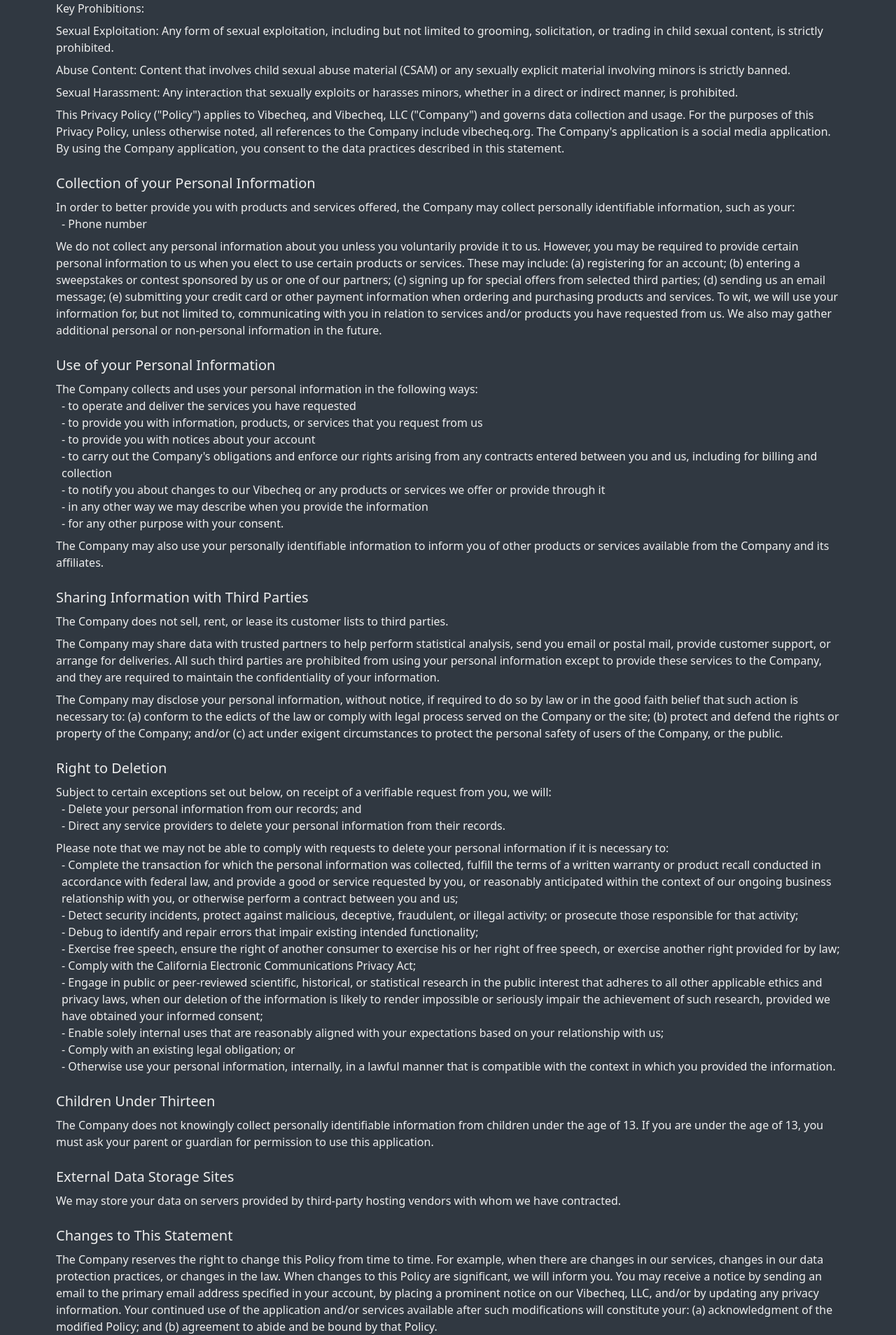
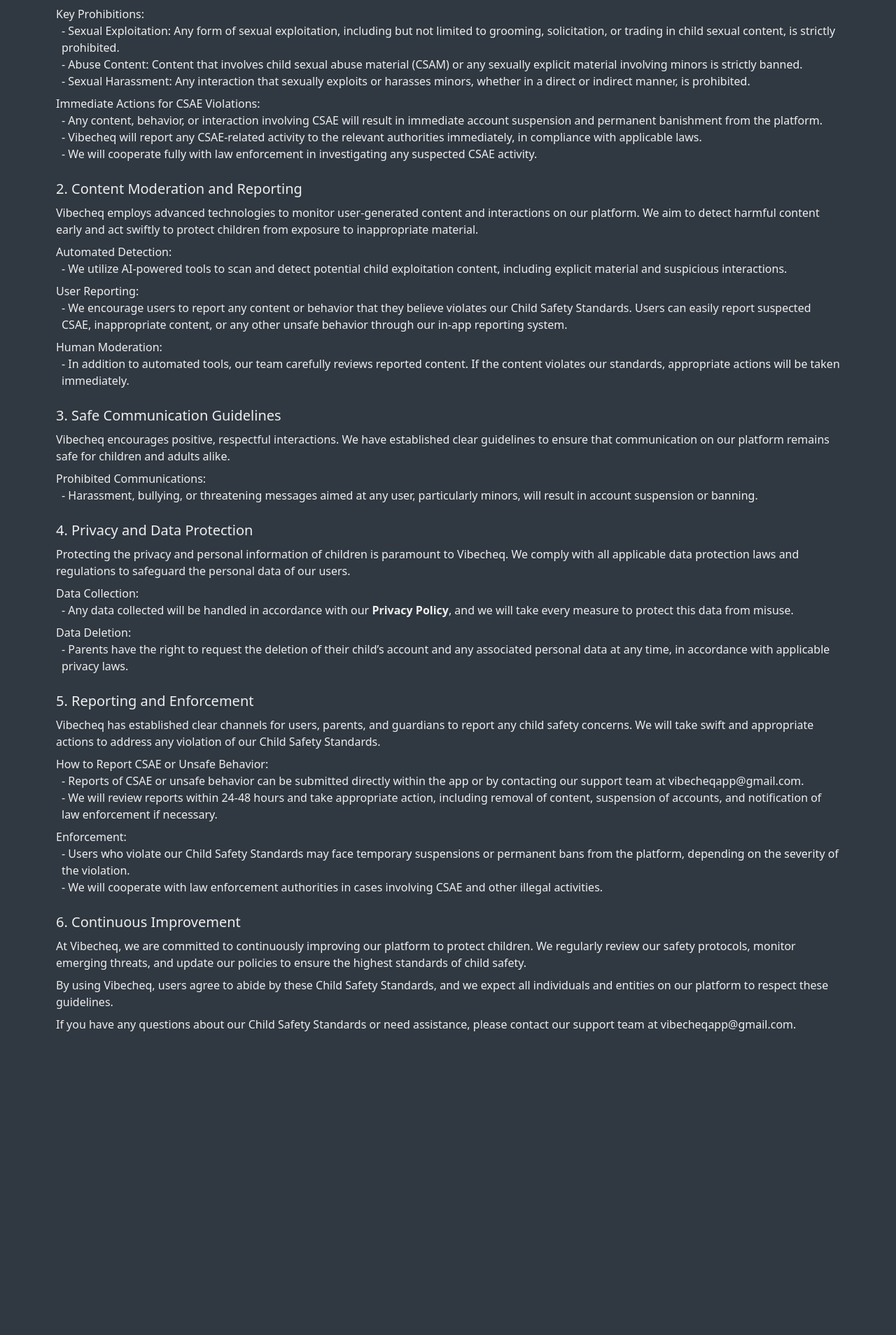
Before and after one commit to russplusplus/vibecheq-site, a Next.js app: page /child-safety-standards in a window 1280 px wide. Shown: the part 376-2284 px from the top of the page at 70% size. After the commit the page ends 1932 px from the top, so only its background shows below. Built offline with nearby package versions, Linux system fonts and the light colour scheme.

Commit message:
child safety standards page looks good

```diff
--- a/app/child-safety-standards/page.tsx
+++ b/app/child-safety-standards/page.tsx
@@ -11,9 +11,9 @@
                 the specific measures we have put in place to protect children and ensure compliance with relevant
                 laws and regulations.
             </p>
-            <h1 className="text-3xl mb-4">
+            <h2 className="text-xl mt-6">
                 1. Zero Tolerance for Child Sexual Abuse and Exploitation (CSAE)
-            </h1>
+            </h2>
             <p>
                 Vibecheq strictly prohibits any form of Child Sexual Abuse and Exploitation (CSAE) on our platform.
                 CSAE is a serious violation of human rights and is illegal under international law. We are committed
@@ -21,143 +21,120 @@
             </p>
             <p>Key Prohibitions:</p>
             <ul>
-                <li>
-                    <p>
-                        Sexual Exploitation: Any form of sexual exploitation, including but not limited to grooming,
+                <li className="ml-2">
+                        - Sexual Exploitation: Any form of sexual exploitation, including but not limited to grooming,
                         solicitation, or trading in child sexual content, is strictly prohibited.
-                    </p>
                 </li>
-                <li>
-                    <p>
-                        Abuse Content: Content that involves child sexual abuse material (CSAM) or any sexually explicit material involving minors is strictly banned.
-                    </p>
+                <li className="ml-2">
+                        - Abuse Content: Content that involves child sexual abuse material (CSAM) or any sexually explicit material involving minors is strictly banned.
                 </li>
-                <li>
-                    <p>
-                        Sexual Harassment: Any interaction that sexually exploits or harasses minors, whether in a direct or indirect manner, is prohibited.
-                    </p>
+                <li className="ml-2">
+                        - Sexual Harassment: Any interaction that sexually exploits or harasses minors, whether in a direct or indirect manner, is prohibited.
                 </li>
             </ul>
-
-
-
-
-
-
-
-
+            <p>Immediate Actions for CSAE Violations:</p>
+            <ul>
+                <li className="ml-2">
+                        - Any content, behavior, or interaction involving CSAE will result in immediate account suspension and permanent banishment from the platform.
+                </li>
+                <li className="ml-2">
+                        - Vibecheq will report any CSAE-related activity to the relevant authorities immediately, in compliance with applicable laws.
+                </li>
+                <li className="ml-2">
+                        - We will cooperate fully with law enforcement in investigating any suspected CSAE activity.
+                </li>
+            </ul>
+            <h2 className="text-xl mt-6">
+                2. Content Moderation and Reporting
+            </h2>
             <p>
-                This Privacy Policy (&quot;Policy&quot;) applies to Vibecheq, and Vibecheq, LLC (&quot;Company&quot;) and governs data collection and usage.
-                For the purposes of this Privacy Policy, unless otherwise noted, all references to the Company include vibecheq.org.
-                The Company&apos;s application is a social media application. By using the Company application, you consent to the data practices
-                described in this statement.
+                Vibecheq employs advanced technologies to monitor user-generated content and interactions on our platform. We aim to detect harmful content early and
+                act swiftly to protect children from exposure to inappropriate material.
             </p>
-
-            <h2 className="text-xl mt-6">Collection of your Personal Information</h2>
+            <p>Automated Detection:</p>
+            <ul>
+                <li className="ml-2">
+                    - We utilize AI-powered tools to scan and detect potential child exploitation content, including explicit material and suspicious interactions.
+                </li>
+            </ul>
+            <p>User Reporting:</p>
+            <ul>
+                <li className="ml-2">
+                    - We encourage users to report any content or behavior that they believe violates our Child Safety Standards. Users can easily report suspected CSAE, inappropriate content, or any other unsafe behavior through our in-app reporting system.
+                </li>
+            </ul>
+            <p>Human Moderation:</p>
+            <ul>
+                <li className="ml-2">
+                    - In addition to automated tools, our team carefully reviews reported content. If the content violates our standards, appropriate actions will be taken immediately.
+                </li>
+            </ul>
+            <h2 className="text-xl mt-6">
+                3. Safe Communication Guidelines
+            </h2>
             <p>
-                In order to better provide you with products and services offered, the Company may collect personally identifiable information,
-                such as your:
+                Vibecheq encourages positive, respectful interactions. We have established clear guidelines to ensure that communication on our platform remains safe for children and adults alike.
             </p>
+            <p>Prohibited Communications:</p>
             <ul>
-                <li className="ml-2">- Phone number</li>
+                <li className="ml-2">
+                    - Harassment, bullying, or threatening messages aimed at any user, particularly minors, will result in account suspension or banning.
+                </li>
             </ul>
+            <h2 className="text-xl mt-6">
+                4. Privacy and Data Protection
+            </h2>
             <p>
-                We do not collect any personal information about you unless you voluntarily provide it to us. However, you may be required to
-                provide certain personal information to us when you elect to use certain products or services. These may include: (a) registering
-                for an account; (b) entering a sweepstakes or contest sponsored by us or one of our partners; (c) signing up for special offers
-                from selected third parties; (d) sending us an email message; (e) submitting your credit card or other payment information when
-                ordering and purchasing products and services. To wit, we will use your information for, but not limited to, communicating with
-                you in relation to services and/or products you have requested from us. We also may gather additional personal or non-personal
-                information in the future.
+                Protecting the privacy and personal information of children is paramount to Vibecheq. We comply with all applicable data protection laws and regulations to safeguard the personal data of our users.
             </p>
-
-            <h2 className="text-xl mt-6">Use of your Personal Information</h2>
+            <p>Data Collection:</p>
+            <ul>
+                <li className="ml-2">
+                    - Any data collected will be handled in accordance with our <strong><a href="https:vibecheq.org/privacy-policy">Privacy Policy</a></strong>, and we will take every measure to protect this data from misuse.
+                </li>
+            </ul>
+            <p>Data Deletion:</p>
+            <ul>
+                <li className="ml-2">
+                    - Parents have the right to request the deletion of their child’s account and any associated personal data at any time, in accordance with applicable privacy laws.
+                </li>
+            </ul>
+            <h2 className="text-xl mt-6">
+                5. Reporting and Enforcement
+            </h2>
             <p>
-                The Company collects and uses your personal information in the following ways:
+                Vibecheq has established clear channels for users, parents, and guardians to report any child safety concerns. We will take swift and appropriate actions to address any violation of our Child Safety Standards.
             </p>
+            <p>How to Report CSAE or Unsafe Behavior:</p>
             <ul>
-                <li className="ml-2">- to operate and deliver the services you have requested </li>
-                <li className="ml-2">- to provide you with information, products, or services that you request from us </li>
-                <li className="ml-2">- to provide you with notices about your account </li>
-                <li className="ml-2">- to carry out the Company&apos;s obligations and enforce our rights arising from any contracts entered between you and us, including for billing and collection </li>
-                <li className="ml-2">- to notify you about changes to our Vibecheq or any products or services we offer or provide through it </li>
-                <li className="ml-2">- in any other way we may describe when you provide the information </li>
-                <li className="ml-2">- for any other purpose with your consent. </li>
+                <li className="ml-2">
+                    - Reports of CSAE or unsafe behavior can be submitted directly within the app or by contacting our support team at vibecheqapp@gmail.com.
+                </li>
+                <li className="ml-2">
+                    - We will review reports within 24-48 hours and take appropriate action, including removal of content, suspension of accounts, and notification of law enforcement if necessary.
+                </li>
             </ul>
+            <p>Enforcement:</p>
+            <ul>
+                <li className="ml-2">
+                    - Users who violate our Child Safety Standards may face temporary suspensions or permanent bans from the platform, depending on the severity of the violation.
+                </li>
+                <li className="ml-2">
+                    - We will cooperate with law enforcement authorities in cases involving CSAE and other illegal activities.
+                </li>
+            </ul>
+            <h2 className="text-xl mt-6">
+                6. Continuous Improvement
+            </h2>
             <p>
-                The Company may also use your personally identifiable information to inform you of other products or services available from the Company and its affiliates.
-            </p>
-
-            <h2 className="text-xl mt-6">Sharing Information with Third Parties </h2>
-            <p>
-                The Company does not sell, rent, or lease its customer lists to third parties.
+                At Vibecheq, we are committed to continuously improving our platform to protect children. We regularly review our safety protocols, monitor emerging threats, and update our policies to ensure the highest standards of child safety.
             </p>
             <p>
-                The Company may share data with trusted partners to help perform statistical analysis, send you email or postal mail, provide customer support, or arrange for deliveries. All such third parties are prohibited from using your personal information except to provide these services to the Company, and they are required to maintain the confidentiality of your information.
+                By using Vibecheq, users agree to abide by these Child Safety Standards, and we expect all individuals and entities on our platform to respect these guidelines.
             </p>
             <p>
-                The Company may disclose your personal information, without notice, if required to do so by law or in the good faith belief that such action is necessary to: (a) conform to the edicts of the law or comply with legal process served on the Company or the site; (b) protect and defend the rights or property of the Company; and/or (c) act under exigent circumstances to protect the personal safety of users of the Company, or the public.
+                If you have any questions about our Child Safety Standards or need assistance, please contact our support team at vibecheqapp@gmail.com.
             </p>
-
-            <h2 className="text-xl mt-6">Right to Deletion</h2>
-            <p>
-                Subject to certain exceptions set out below, on receipt of a verifiable request from you, we will:
-            </p>
-            <ul>
-                <li className="ml-2">- Delete your personal information from our records; and </li>
-                <li className="ml-2">- Direct any service providers to delete your personal information from their records.</li>
-            </ul>
-            <p>
-                Please note that we may not be able to comply with requests to delete your personal information if it is necessary to:
-            </p>
-            <ul>
-                <li className="ml-2">- Complete the transaction for which the personal information was collected, fulfill the terms of a written warranty or product recall conducted in accordance with federal law, and provide a good or service requested by you, or reasonably anticipated within the context of our ongoing business relationship with you, or otherwise perform a contract between you and us; </li>
-                <li className="ml-2">- Detect security incidents, protect against malicious, deceptive, fraudulent, or illegal activity; or prosecute those responsible for that activity; </li>
-                <li className="ml-2">- Debug to identify and repair errors that impair existing intended functionality; </li>
-                <li className="ml-2">- Exercise free speech, ensure the right of another consumer to exercise his or her right of free speech, or exercise another right provided for by law; </li>
-                <li className="ml-2">- Comply with the California Electronic Communications Privacy Act; </li>
-                <li className="ml-2">- Engage in public or peer-reviewed scientific, historical, or statistical research in the public interest that adheres to all other applicable ethics and privacy laws, when our deletion of the information is likely to render impossible or seriously impair the achievement of such research, provided we have obtained your informed consent; </li>
-                <li className="ml-2">- Enable solely internal uses that are reasonably aligned with your expectations based on your relationship with us; </li>
-                <li className="ml-2">- Comply with an existing legal obligation; or </li>
-                <li className="ml-2">- Otherwise use your personal information, internally, in a lawful manner that is compatible with the context in which you provided the information. </li>
-            </ul>
-
-            <h2 className="text-xl mt-6">Children Under Thirteen</h2>
-            <p>
-                The Company does not knowingly collect personally identifiable information from children under the age of 13. If you are under the age of 13, you must ask your parent or guardian for permission to use this application.
-            </p>
-
-            <h2 className="text-xl mt-6">External Data Storage Sites</h2>
-            <p>
-                We may store your data on servers provided by third-party hosting vendors with whom we have contracted.
-            </p>
-
-            <h2 className="text-xl mt-6">Changes to This Statement</h2>
-            <p>
-                The Company reserves the right to change this Policy from time to time. For example, when there are changes in our services, changes in our data protection practices, or changes in the law. When changes to this Policy are significant, we will inform you. You may receive a notice by sending an email to the primary email address specified in your account, by placing a prominent notice on our Vibecheq, LLC, and/or by updating any privacy information. Your continued use of the application and/or services available after such modifications will constitute your: (a) acknowledgment of the modified Policy; and (b) agreement to abide and be bound by that Policy.
-            </p>
-
-            <h2 className="text-xl mt-6">Copntact Information</h2>
-            <p>
-                The Company welcomes your questions or comments regarding this Policy. If you believe that the Company has not adhered to this Policy, please contact the Company at:
-            </p>
-            <p>
-                Vibecheq, LLC
-                2525 Arapahoe Ave Ste E4 #1002
-                Boulder, Colorado 80302-6746
-            </p>
-            <p>
-                Email Address:
-                russell.kerber@gmail.com
-            </p>
-            <p>
-                Phone Number:
-                7194013520
-            </p>
-            <p>
-                Effective as of December 29, 2024
-            </p>
-
         </div>
     )
 }
```
